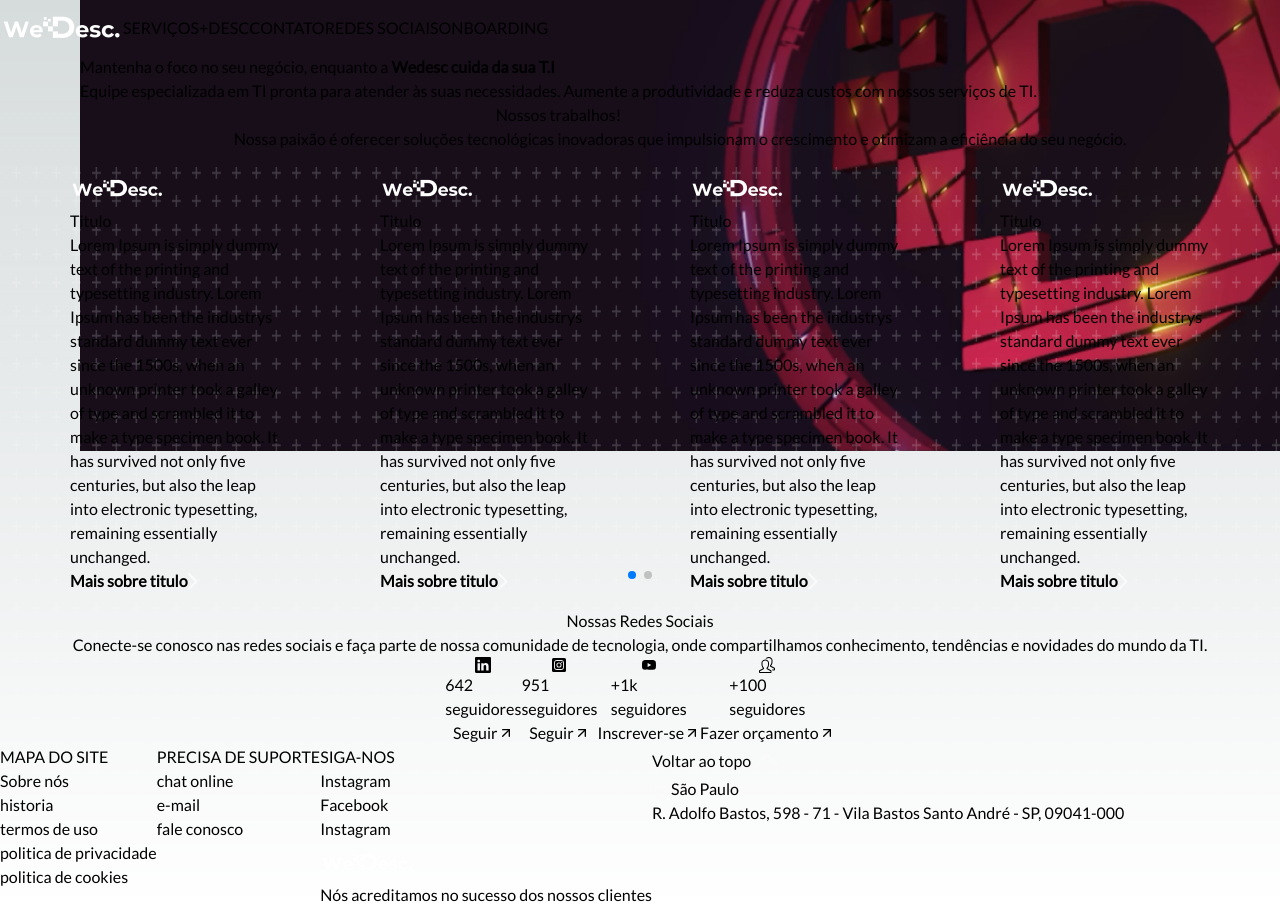
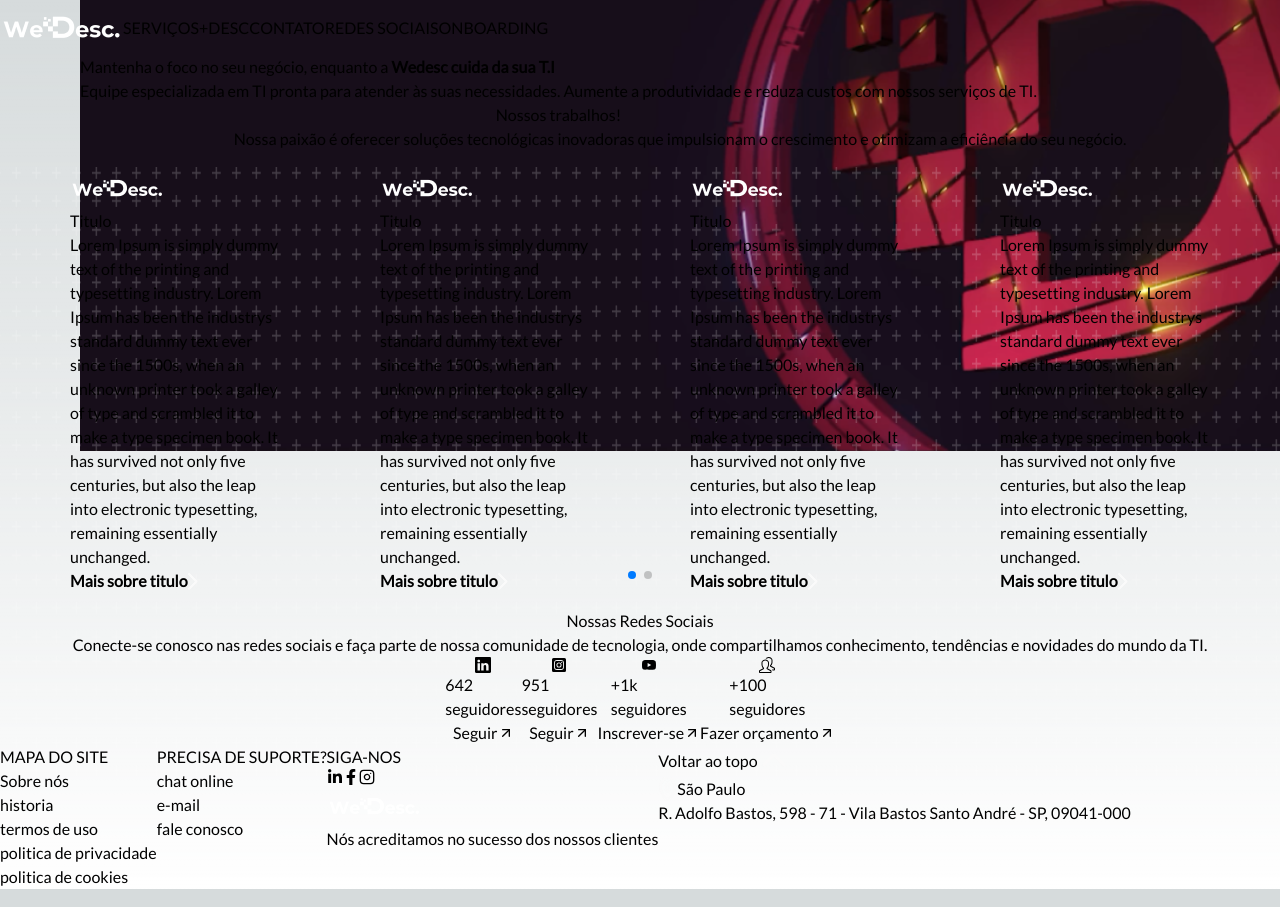
Before and after one commit to DevWeDesc/WeDescTi-Dark, a Next.js app: page / in a window 1280 px wide. Shown: the top 907 px of the page. Built offline with nearby package versions, Linux system fonts and the light colour scheme.

Commit message:
adicionando as fontes aonde não havia alterado, adicionando logo das redes sociais no footer

```diff
--- a/src/Components/Banner.tsx
+++ b/src/Components/Banner.tsx
@@ -7,7 +7,7 @@ export const Banner = () => {
     <div className="min-h-[725px] h-full w-full flex items-center ">
       <div className="flex flex-col justify-center bg-none max-w-[720px] space-y-2">
         {" "}
-        <h2 className="text-4xl">
+        <h2 className="text-4xl font-mono">
           Mantenha o foco no seu negócio, enquanto a{" "}
           <strong>Wedesc cuida da sua T.I</strong>
         </h2>
--- a/src/Components/CardSocialMedia.tsx
+++ b/src/Components/CardSocialMedia.tsx
@@ -19,10 +19,10 @@ export const CardSocialMedia = ({
     >
       {children}
       <div className="pt-3">
-        <p className="text-4xl font-bold">{followers}</p>
+        <p className="text-4xl font-mono">{followers}</p>
         <p className="text-[12px] brightness-90">seguidores</p>
       </div>
-      <button className="py-2 px-4 border-[2px] brightness-90 hover:brightness-100 transition-all  hover:shadow-lg hover:shadow-emerald-800 border-white rounded-lg flex items-center gap-2">
+      <button className="mt-2 py-2 px-4 border-[2px] brightness-90 hover:brightness-100 transition-all  hover:shadow-lg hover:shadow-emerald-800 border-white rounded-lg flex items-center gap-2">
         <p>{textButton}</p> <FiArrowUpRight />
       </button>
     </div>
--- a/src/Components/Footer.tsx
+++ b/src/Components/Footer.tsx
@@ -3,6 +3,8 @@ import Logo from "@/image/Desc-Logo-Branco 1.png";
 import Image from "next/image";
 import arrowTop from "@/image/CaretUp.png";
 import iconMap from "@/image/map-pin.png";
+import { FiLinkedin, FiFacebook, FiInstagram } from "react-icons/fi";
+import { FaFacebookF, FaLinkedinIn } from "react-icons/fa";
 
 export const Footer = () => {
   return (
@@ -10,7 +12,7 @@ export const Footer = () => {
       <div className="flex space-x-20">
         <div className="space-y-4">
           {" "}
-          <h3 className="text-lg font-bold">MAPA DO SITE</h3>
+          <h3 className="text-lg font-mono">MAPA DO SITE</h3>
           <p>
             {" "}
             <a href="">Sobre nós</a>
@@ -30,17 +32,27 @@ export const Footer = () => {
         </div>
         <div className="space-y-4">
           {" "}
-          <h3 className="text-lg font-bold">PRECISA DE SUPORTE</h3>
+          <h3 className="text-lg font-mono">PRECISA DE SUPORTE?</h3>
           <p>chat online</p>
           <p>e-mail</p>
           <p>fale conosco</p>
         </div>
         <div className="space-y-4">
           {" "}
-          <h3 className="text-lg font-bold">SIGA-NOS</h3>
-          <p>Instagram</p>
-          <p>Facebook</p>
-          <p>Instagram</p>
+          <h3 className="text-lg font-mono">SIGA-NOS</h3>
+          <div className="flex items-center gap-4">
+            <a href="">
+              <FaLinkedinIn className="text-4xl  hover:bg-blue-500 p-1 hover:p-2 rounded-md transition-all" />
+            </a>
+            <a href="">
+              {" "}
+              <FaFacebookF className="text-4xl hover:bg-blue-600 p-1 hover:p-2 rounded-md transition-all" />
+            </a>
+            <a href="">
+              {" "}
+              <FiInstagram className="text-4xl p-0 hover:p-1 rounded-md hover:bg-gradient-to-br from-purple-500 via-pink-500 to-rose-500 transition-all" />
+            </a>
+          </div>
           <Image src={Logo} alt="" />
           <p className="max-w-[217px]">
             Nós acreditamos no sucesso dos nossos clientes
--- a/src/Components/SocialMedia.tsx
+++ b/src/Components/SocialMedia.tsx
@@ -8,7 +8,7 @@ import { SlPeople } from "react-icons/sl";
 export const SocialMedia = () => {
   return (
     <div className="w-full h-full flex flex-col items-center justify-center bg bg-gradient-to-br from-[#100515] via-[#073421] to-[#100515] py-32 gap-8 text-center">
-      <h2 className="text-center text-3xl font-bold">Nossas Redes Sociais</h2>
+      <h2 className="text-center text-4xl font-mono">Nossas Redes Sociais</h2>
       <p className="brightness-75 hover:brightness-100 transition-all max-w-[700px] text-center leading-relaxed">
         Conecte-se conosco nas redes sociais e faça parte de nossa comunidade de
         tecnologia, onde compartilhamos conhecimento, tendências e novidades do
--- a/src/Components/SubBanner.tsx
+++ b/src/Components/SubBanner.tsx
@@ -4,7 +4,7 @@ export const SubBanner = () => {
   return (
     <div className="py-24 grid pl-20 grid-cols-2 bg-gradient-to-r from-[#100515] to-[#290738]">
       <div className="w-full h-full flex items-center justify-center">
-        <p className="m-0 py-20 text-2xl max-w-[350px] leading-relaxed font-bold">
+        <p className="m-0 py-20 text-2xl max-w-[350px] leading-relaxed font-mono">
           Nossa paixão é oferecer soluções tecnológicas inovadoras que
           impulsionam o crescimento e otimizam a eficiência do seu negócio.
         </p>
--- a/src/Components/SwipperService.tsx
+++ b/src/Components/SwipperService.tsx
@@ -33,7 +33,7 @@ export const SwipperService = () => {
         <SwiperSlide className="hover:scale-105 transition-all hover:scale-110 transition-all w-full bg-[#143654] rounded-3xl border-t-[26px] border-[#0088FF] my-10 ">
           <div className="py-6 px-10 space-y-2">
             <Image alt="" className=" object-scale-down" src={Logo} />
-            <h2 className="text-3xl font-bold">Titulo</h2>
+            <h2 className="text-3xl font-mono">Titulo</h2>
             <p>
               Lorem Ipsum is simply dummy text of the printing and typesetting
               industry. Lorem Ipsum has been the industrys standard dummy text
@@ -60,7 +60,7 @@ export const SwipperService = () => {
         <SwiperSlide className="hover:scale-105 transition-all w-full bg-[#761B1B] rounded-3xl border-t-[26px] border-[#DC2626] my-10 ">
           <div className="py-6 px-10 space-y-2">
             <Image alt="" className=" object-scale-down" src={Logo} />
-            <h2 className="text-3xl font-bold">Titulo</h2>
+            <h2 className="text-3xl font-mono">Titulo</h2>
             <p>
               Lorem Ipsum is simply dummy text of the printing and typesetting
               industry. Lorem Ipsum has been the industrys standard dummy text
@@ -87,7 +87,7 @@ export const SwipperService = () => {
         <SwiperSlide className="hover:scale-105 transition-all w-full bg-[#442054] rounded-3xl border-t-[26px] border-[#AB1BEE] my-10 ">
           <div className="py-6 px-10 space-y-2">
             <Image alt="" className=" object-scale-down" src={Logo} />
-            <h2 className="text-3xl font-bold">Titulo</h2>
+            <h2 className="text-3xl font-mono">Titulo</h2>
             <p>
               Lorem Ipsum is simply dummy text of the printing and typesetting
               industry. Lorem Ipsum has been the industrys standard dummy text
@@ -114,7 +114,7 @@ export const SwipperService = () => {
         <SwiperSlide className="hover:scale-105 transition-all w-full bg-[#143654] rounded-3xl border-t-[26px] border-[#0088FF] my-10 ">
           <div className="py-6 px-10 space-y-2">
             <Image alt="" className=" object-scale-down" src={Logo} />
-            <h2 className="text-3xl font-bold">Titulo</h2>
+            <h2 className="text-3xl font-mono">Titulo</h2>
             <p>
               Lorem Ipsum is simply dummy text of the printing and typesetting
               industry. Lorem Ipsum has been the industrys standard dummy text
@@ -141,7 +141,7 @@ export const SwipperService = () => {
         <SwiperSlide className="hover:scale-105 transition-all w-full bg-[#761B1B] rounded-3xl border-t-[26px] border-[#DC2626] my-10 ">
           <div className="py-6 px-10 space-y-2">
             <Image alt="" className=" object-scale-down" src={Logo} />
-            <h2 className="text-3xl font-bold">Titulo</h2>
+            <h2 className="text-3xl font-mono">Titulo</h2>
             <p>
               Lorem Ipsum is simply dummy text of the printing and typesetting
               industry. Lorem Ipsum has been the industrys standard dummy text
--- a/src/app/layout.tsx
+++ b/src/app/layout.tsx
@@ -14,8 +14,9 @@ const lato = Lato({
 });
 
 export const metadata: Metadata = {
-  title: "Create Next App",
-  description: "Generated by create next app",
+  title: "WeDesc - Soluçõe em Tecnologia",
+  description:
+    "A We Desc é uma empresa dedicada a impulsionar o sucesso de seus clientes por meio de soluções de suporte e desenvolvimento de sistemas sob medida. Com um compromisso inabalável com a excelência técnica e a satisfação do cliente, somos uma força motriz no mundo da tecnologia.",
 };
 
 export default function RootLayout({
```
